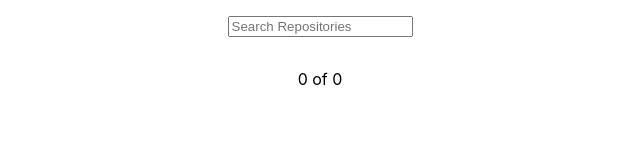
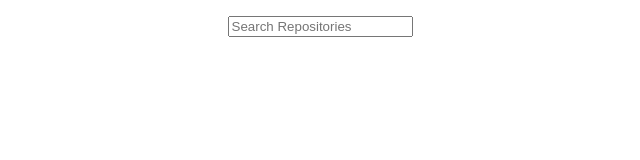
Before and after one commit to vgtmhl/repo-search, a React (Create React App) app: page / in a window 1280 px wide. Shown: the top 160 px of the page, without its empty margins (320-960 px from the left). Built offline with nearby package versions, Linux system fonts and the light colour scheme.

Commit message:
no entries message

```diff
--- a/src/App.js
+++ b/src/App.js
@@ -3,9 +3,9 @@ import "./App.css";
 import { useDebounce } from "./hooks/useDebounce";
 import { searchRepositories } from "./api/github/repositories";
 import { Card } from "./components/Card/Card";
-import { results_per_page } from "./constants/constants";
 
 function App() {
+  const searchStarted = useRef(false);
   const [searchTerm, setSearchTerm] = useState("");
   const [results, setResults] = useState([]);
   const [resultsNumber, setResultsNumber] = useState(0);
@@ -15,6 +15,7 @@ function App() {
   const debouncedSearchTerm = useDebounce(searchTerm, 500);
 
   useEffect(() => {
+    setLoading(true);
     setResults([]);
     setCurrentPage(1);
   }, [searchTerm]);
@@ -26,6 +27,7 @@ function App() {
         setLoading(false);
         setResults((oldResults) => [...oldResults, ...results?.items]);
         setResultsNumber(results.total_count);
+        searchStarted.current = true;
       });
     } else {
       setResults([]);
@@ -46,7 +48,11 @@ function App() {
 
       {loading && <div>Loading...</div>}
 
-      {!loading && (
+      {!loading && searchStarted.current && results?.length === 0 && (
+        <div>No entries:(</div>
+      )}
+
+      {!loading && results?.length > 0 && (
         <>
           <div className="CardsContainer">
             {results?.map((repo) => (
@@ -55,10 +61,8 @@ function App() {
           </div>
 
           <div>
-            {results?.length || 0} of {resultsNumber || 0}
-            {results?.length > 0 && (
-              <button onClick={handleShowMore}>Show more</button>
-            )}
+            {results?.length} of {resultsNumber || 0}
+            <button onClick={handleShowMore}>Show more</button>
           </div>
         </>
       )}
```
